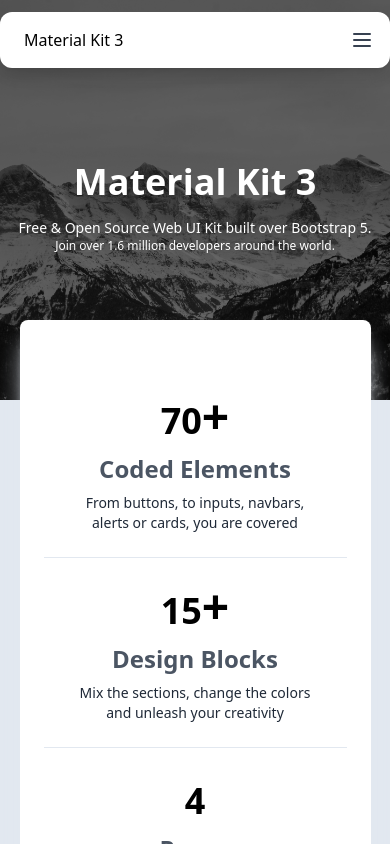
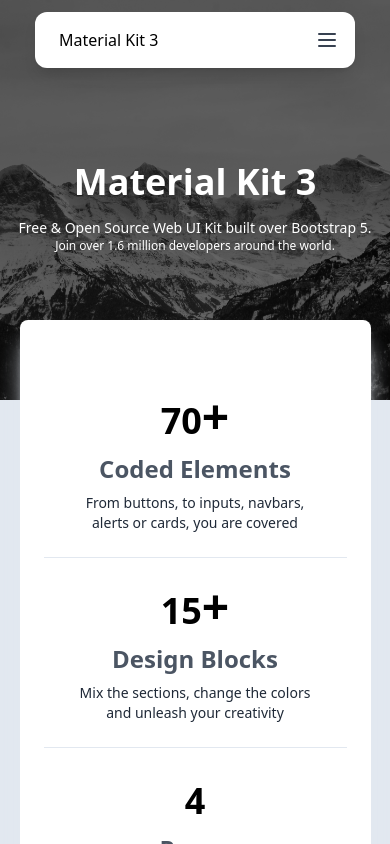
Before and after one commit to Syedshara/Business_Portfolio, a React (Vite) app: page / in a window 390 px wide. Shown: the top 844 px of the page. Built offline with nearby package versions, Linux system fonts and the light colour scheme.

Commit message:
Deploying to Render

```diff
--- a/src/components/Navigation.jsx
+++ b/src/components/Navigation.jsx
@@ -12,7 +12,7 @@
     };
 
     return (
-        <nav className={`max-w-md md:max-w-3xl lg:max-w-7xl lg:mx-20  mx-auto rounded-xl bg-white py-2 px-4 flex justify-between items-center lg:bg-opacity-95 mt-3 transition-all duration-300 fixed z-50 top-0 left-0 right-0 shadow-lg ${isOpen == true ? "rounded-b-none" : ""} `}>
+        <nav className={`max-w-xs  md:max-w-3xl lg:max-w-7xl lg:mx-20  mx-auto rounded-xl bg-white py-2 px-4 flex justify-between items-center lg:bg-opacity-95 mt-3 transition-all duration-300 fixed z-50 top-0 left-0 right-0 shadow-lg ${isOpen == true ? "rounded-b-none" : ""} `}>
             <h1 className="md:text-md text-md font-medium px-2">Material Kit 3</h1>
 
             {/* Desktop Navigation */}
```
